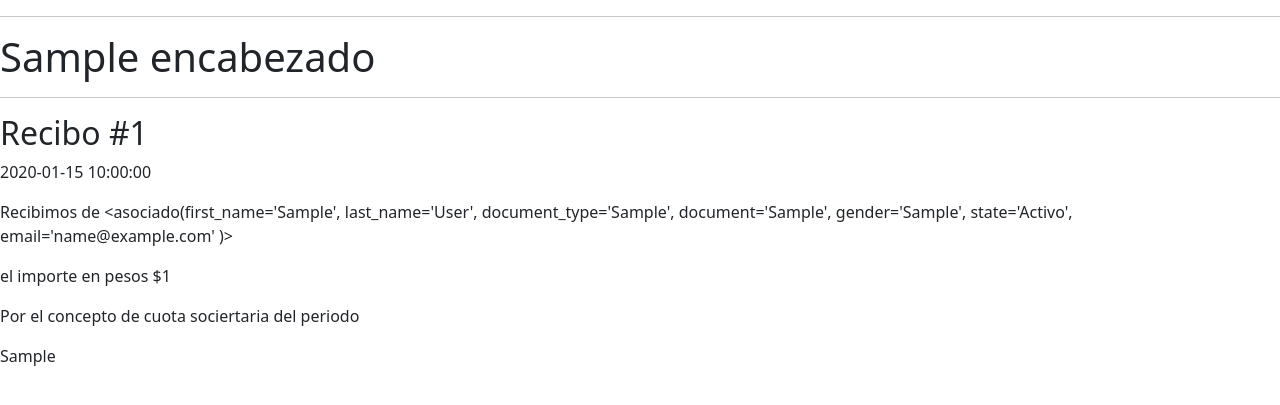
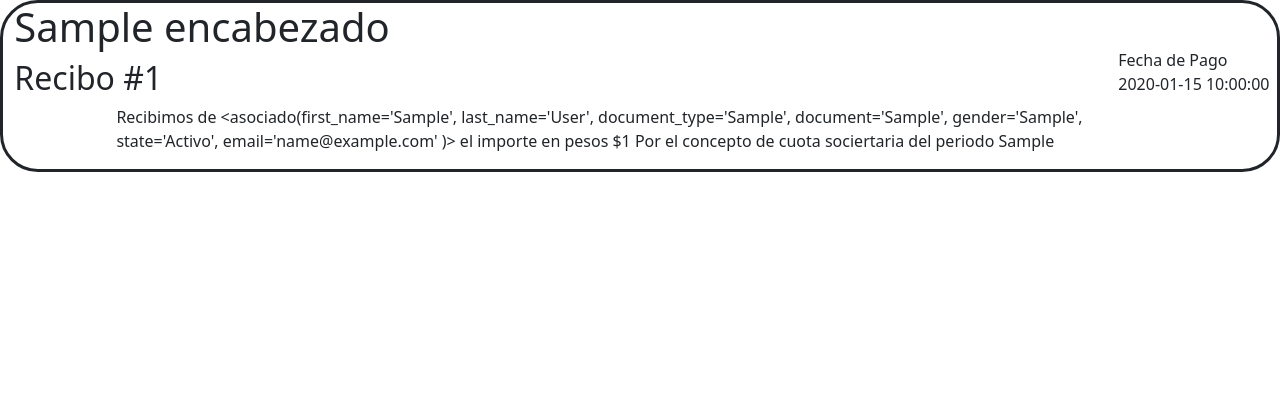
Before and after one commit to joaquingrosso/Proyecto-de-Software, a Flask app: template admin/src/web/templates/pdfs/pdf_recibo_cuota.html in a window 1280 px wide. Shown: the top 405 px of the page. Run offline with Flask 2, Linux system fonts and the light colour scheme; tables that the repository leaves empty hold one stand-in row (values such as "Sample post"); the template is opened without the code that fills it: values that come from a table or form of the project are taken from there, most other values are stand-ins (such as "Sample title", 1, 10 or a date in 2020).

Commit message:
se borraron algunos print y se puse estilo al recibo del pago

```diff
--- a/admin/src/web/controllers/api/me/pagos_de_un_asociado.py
+++ b/admin/src/web/controllers/api/me/pagos_de_un_asociado.py
@@ -38,18 +38,13 @@ def mostrar_pagos_de_un_asociado(id):
 def cargar_pago(id):
      cuota_actual = Cuota.query.get(id)
      cuota_actual = Cuota.get_cuota_by_id(id)
-     # asociado_actual = Asociado.get_asociado_by_id(cuota_actual.asociado_id)
-     # print(asociado_actual)
      try:
           if not cuota_actual:
                return jsonify({"error": "404 el id no existe"}), 404
           if request.method == "POST" :
                monto = request.json['monto']
                periodo = request.json['periodo']
-               # print(monto)
-               # print(periodo)
                pago = Pago.pago_de_una_cuota(id)
-               # print(pago)
                pago.actualizar_pago(monto,periodo)
           # return jsonify(request), 201
           return "pago la cuota con exito"
--- a/admin/src/web/templates/pdfs/pdf_recibo_cuota.html
+++ b/admin/src/web/templates/pdfs/pdf_recibo_cuota.html
@@ -7,19 +7,27 @@
     <meta name="viewport" content="width=device-width, initial-scale=1">
     <title>mostrar PDF</title>
     <link href="https://cdn.jsdelivr.net/npm/bootstrap@5.2.2/dist/css/bootstrap.min.css" rel="stylesheet" integrity="sha384-Zenh87qX5JnK2Jl0vWa8Ck2rdkQ2Bzep5IDxbcnCeuOxjzrPF/et3URy9Bv1WTRi" crossorigin="anonymous">
+
 </head>
 <body>
     <script src="https://cdn.jsdelivr.net/npm/bootstrap@5.2.2/dist/js/bootstrap.bundle.min.js" integrity="sha384-OERcA2EqjJCMA+/3y+gxIOqMEjwtxJY7qPCqsdltbNJuaOe923+mo//f6V8Qbsw3" crossorigin="anonymous"></script>
-    <hr>
-    <h1> {{ encabezado }} </h1>
+    <div id="recibo" style="border-color: black; border-radius: 10mm;border: 1mm solid;">
+        <h1 style="margin-left: 3mm;"> {{ encabezado }} </h1>
+        <div id="fecha" style="float: right; margin-top: -3mm; margin-right: 2mm;">
+            Fecha de Pago
+            <p>{{fecha}}</p>
+        </div>
+        <h2 style="margin-left: 3mm;"> Recibo #{{ pago.id }} </h1>
 
-    <hr>
 
-    <h2> Recibo #{{ pago.id }} </h1>
-    <p>{{fecha}}</p>
-    <p> Recibimos de {{ asociado }} </p>
-    <p> el importe en pesos ${{ pago.monto }} </p>
-    <p> Por el concepto de cuota sociertaria del periodo </p>
-    <p> {{ pago.periodo }} </p>
+        <div id="parrafo" style="margin-left: 3cm; justify-content: center;">
+            <p> Recibimos de {{ asociado }}
+             el importe en pesos ${{ pago.monto }}
+             Por el concepto de cuota sociertaria del periodo
+             {{ pago.periodo }} </p>
+        </div>
+
+    </div>
+
 
 </body>
```
Also changed, not shown: admin/src/web/controllers/asociado_controller.py (+0 -9 lines), admin/src/web/controllers/cuota_controller.py (+10 -5 lines), 1 other file.
